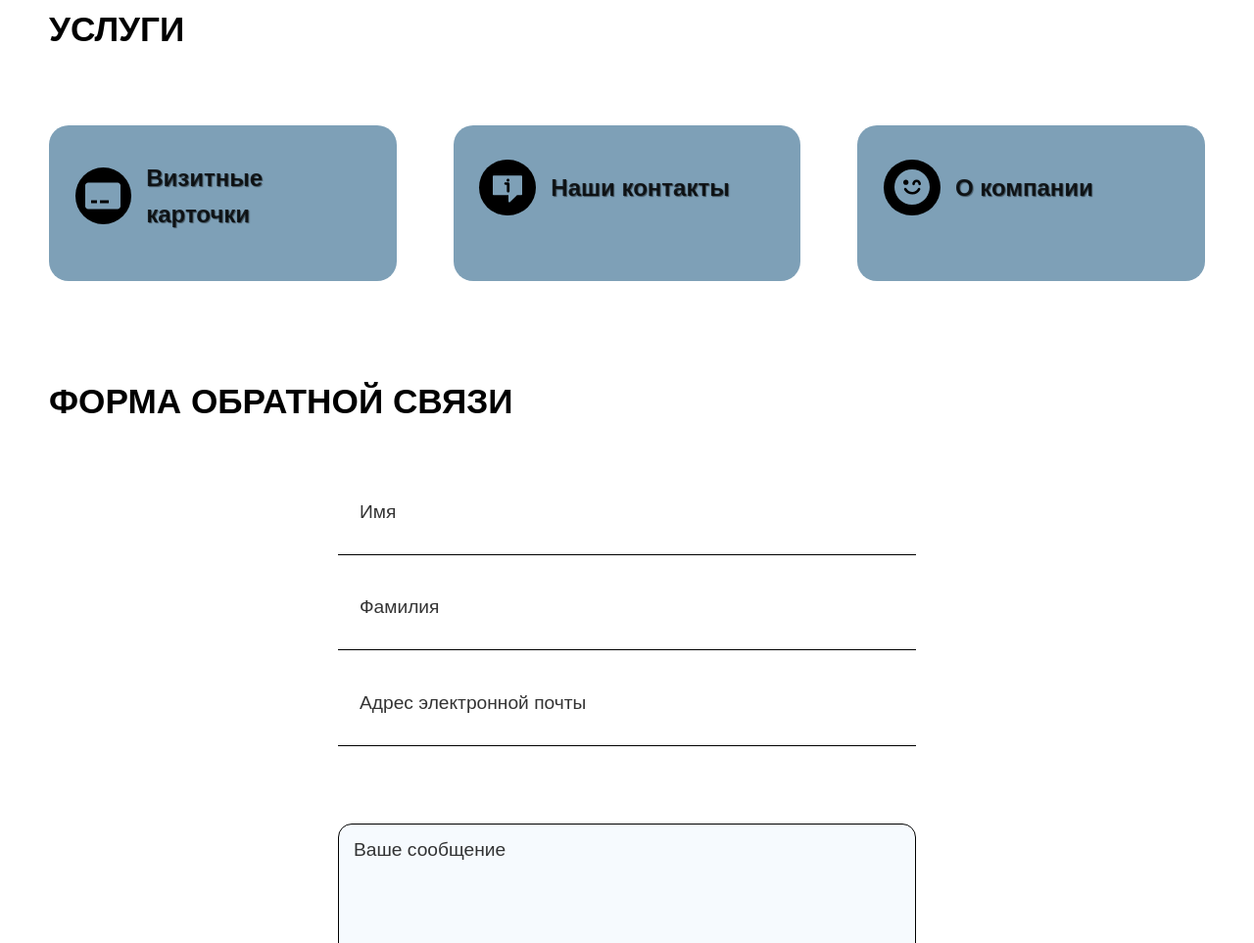
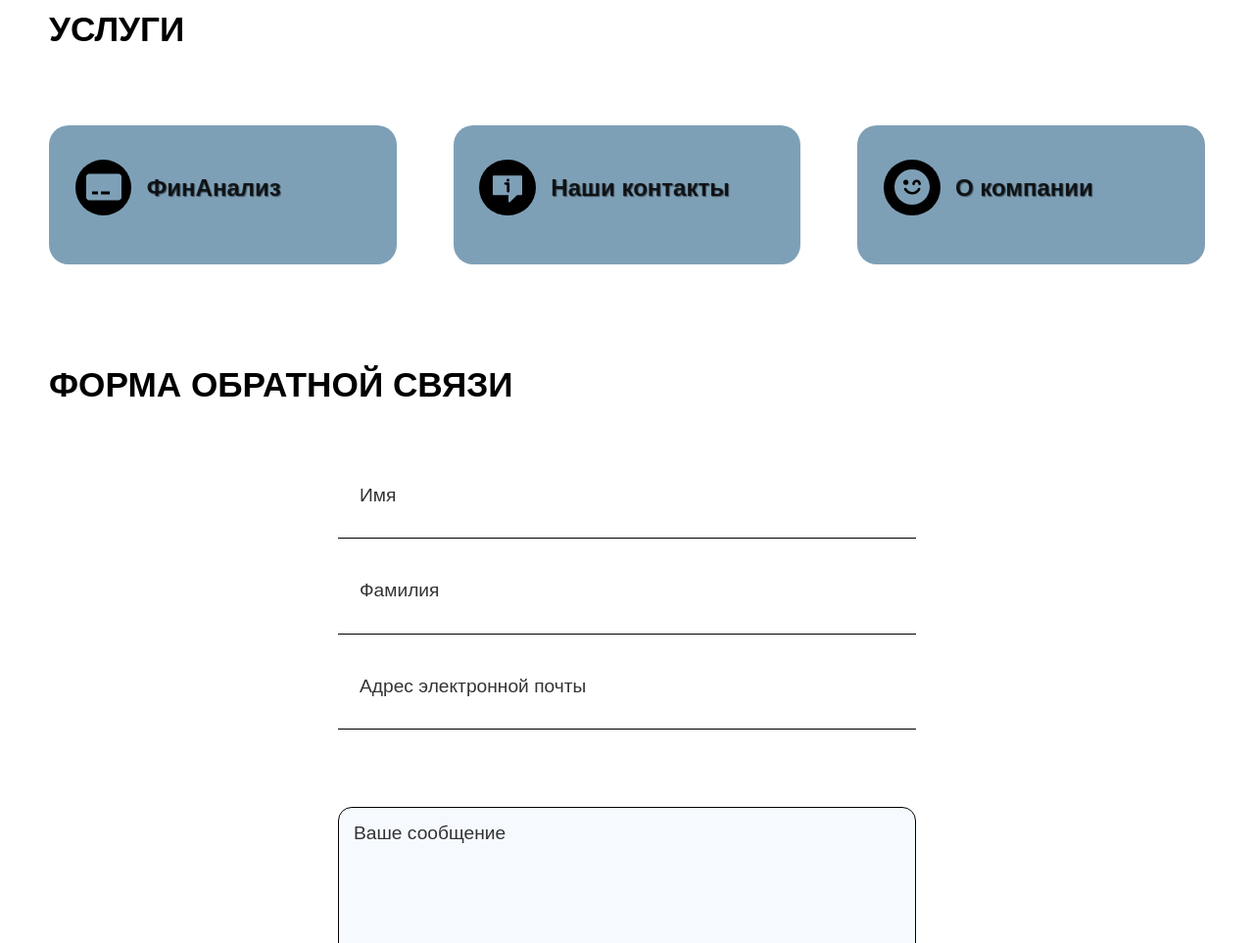
Before and after one commit to Ge1o1Ge/finanaliztech, a React app: page FinAn/src/index.html in a window 1280 px wide. Shown: the part 816-1779 px from the top of the page at 98% size. Built offline with nearby package versions, Linux system fonts and the light colour scheme.

Commit message:
feat: fianaliz site

```diff
--- a/FinAn/src/index.html
+++ b/FinAn/src/index.html
@@ -264,7 +264,7 @@
                       <use xlink:href="#card-ico"></use>
                     </svg>
                   </div>
-                  <h4 class="card__title">Визитные карточки</h4>
+                  <h4 class="card__title">ФинАнализ</h4>
                 </div>
                 <p class="card__text"></p></article
             ></a>
```
Also changed, not shown: FinAn/src/index-en.html (+1 -1 lines).
